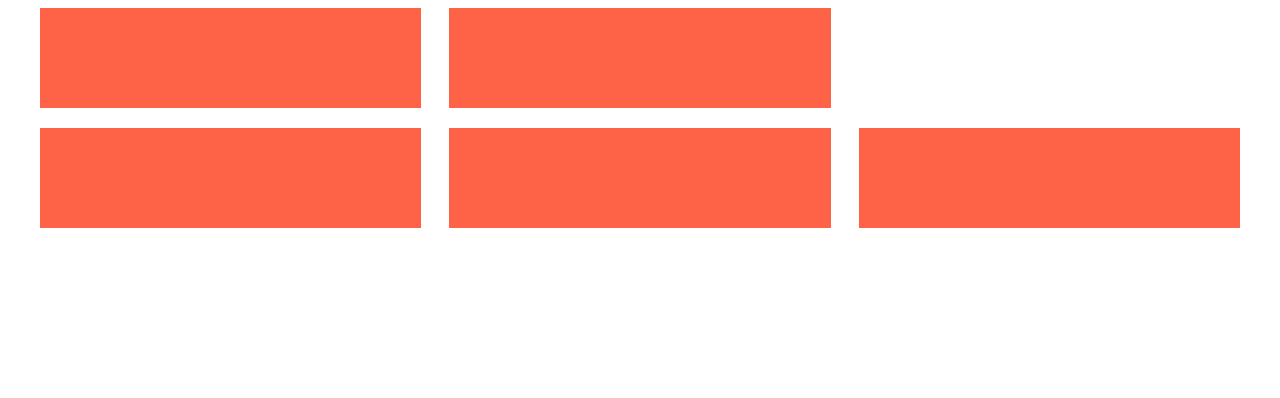
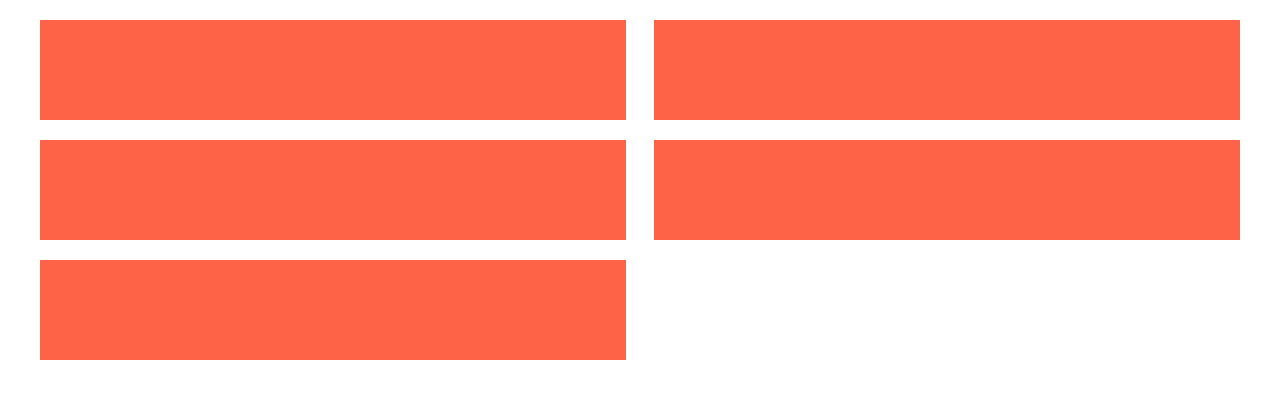
Before and after one commit to oskarradon/neat-boilerplate, a website: page index.html in a window 1280 px wide. Drawn offline with Linux system fonts and the light colour scheme.

Commit message:
Basic styling

```diff
--- a/scss/styles.scss
+++ b/scss/styles.scss
@@ -1,18 +1,19 @@
 @import "bourbon";
+@import "grid-settings";
 @import "neat";
 
-$visual-grid : true;
+body {
+	margin: 0;
+	padding: 20px;
+}
 
 .container {
 	@include outer-container;
 	.project {
 		background: tomato;
 		@include span-columns(6);
-		@include omega();
+		@include omega(2n);
 		margin-bottom: 20px;
 		height: 100px;
-		@include media(769px) {
-       		@include span-columns(4);
-     	}
 	}
 }
```
Also changed, not shown: css/styles.css.
